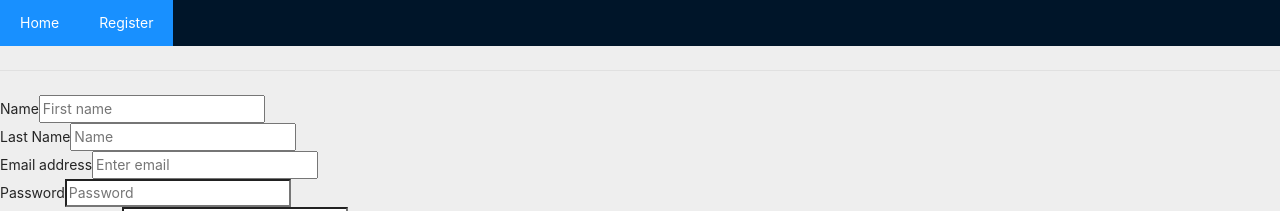
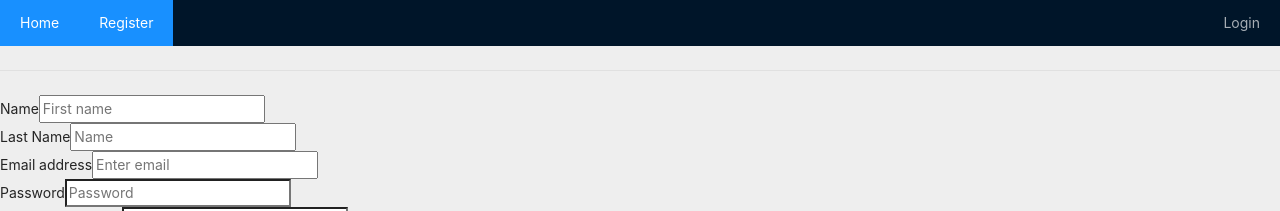
Before and after one commit to campos20/self-cloud-storage, a React (Create React App) app in the folder client/: page /register in a window 1280 px wide. Shown: the top 211 px of the page. Built offline with nearby package versions, Linux system fonts and the light colour scheme; the HTML template or start-up script is replaced by a standard one.

Commit message:
Add login button

```diff
--- /dev/null
+++ b/client/src/main/component/Topbar.css
@@ -0,0 +1,4 @@
+#login {
+    margin-right: 0px;
+    margin-left: auto;
+}
--- a/client/src/main/component/Topbar.tsx
+++ b/client/src/main/component/Topbar.tsx
@@ -2,6 +2,8 @@ import { Menu } from "antd";
 import { useState } from "react";
 import { Link } from "react-router-dom";
 import { LinkItem } from "../model/LinkItem";
+
+import "./Topbar.css";
 
 interface TopbarProps {
   links: LinkItem[];
@@ -12,10 +14,13 @@ export const Topbar = ({ links }: TopbarProps) => {
     (links.find((it) => it.path === window.location.pathname) || links[0]).path
   );
 
-  const items = links.map((l) => ({
-    label: <Link to={l.path}>{l.title}</Link>,
-    key: l.path,
-  }));
+  const items = [
+    ...links.map((l) => ({
+      label: <Link to={l.path}>{l.title}</Link>,
+      key: l.path,
+    })),
+    { label: "Login", key: "login", id: "login" },
+  ];
 
   return (
     <Menu
```
